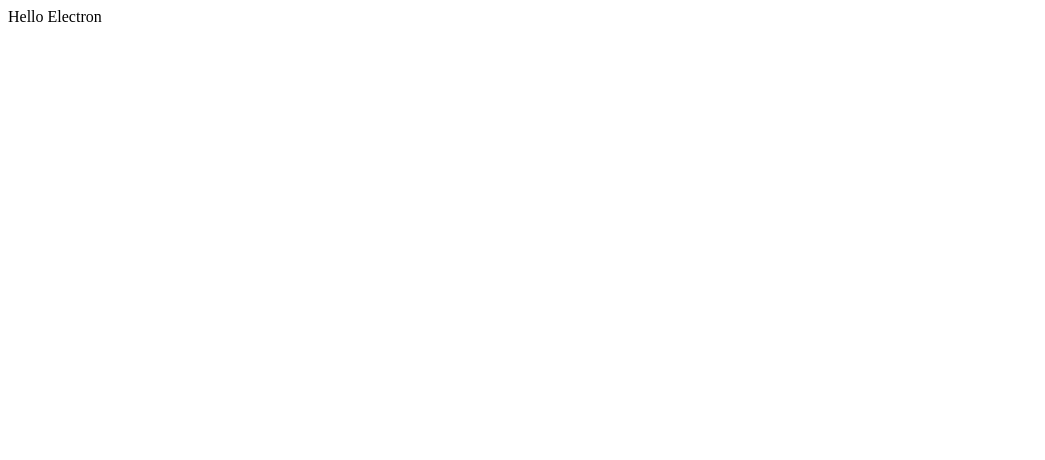
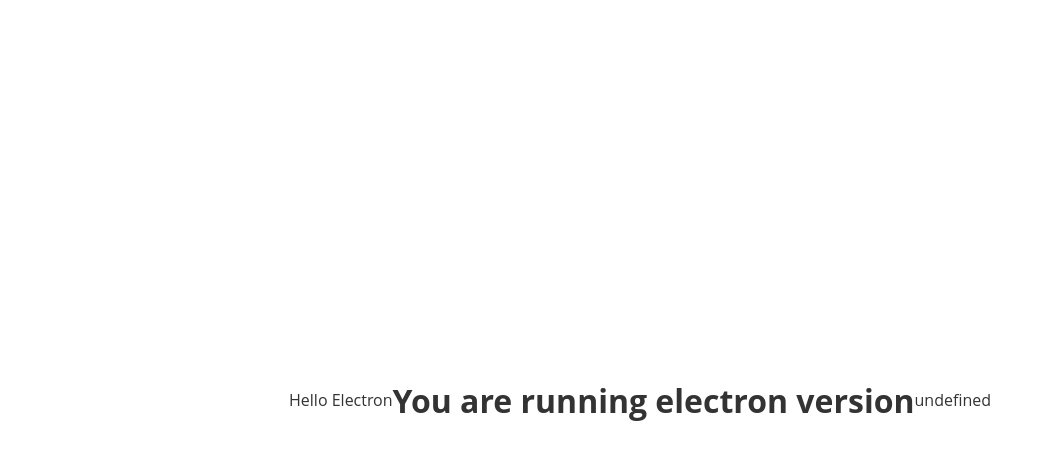
Before and after one commit to abdoutelb/helloElectron, an Electron app: page index.html in a window 1280 px wide. Shown: the whole page, without its empty margins (0-1045 px from the left). Drawn offline with Linux system fonts and the light colour scheme.

Commit message:
Adding electon version to the app

```diff
--- a/index.html
+++ b/index.html
@@ -1,8 +1,14 @@
 <html>
 <head>
 <title>Abdou</title>
+<link rel="stylesheet" href="./style.css">
 </head>
 <body>
     Hello Electron
+<h1>You are running electron version <br/></h1>
+<span id="version"></span>
+    <script>
+    require('./renderer.js');
+    </script>
 </body>
 </html>
--- /dev/null
+++ b/renderer.js
@@ -0,0 +1,3 @@
+// app.getVersion()
+const verionEl = document.querySelector('#version');
+verionEl.innerHTML = process.versions.electron;
--- /dev/null
+++ b/style.css
@@ -0,0 +1,9 @@
+body{
+    display: flex;
+    align-items: center;
+    justify-content: center;
+
+    color: #333;
+    font-family: 'Open Sans', sans-serif;
+    text-align: center;
+}
```
Also changed, not shown: index.js (+6 -1 lines).
